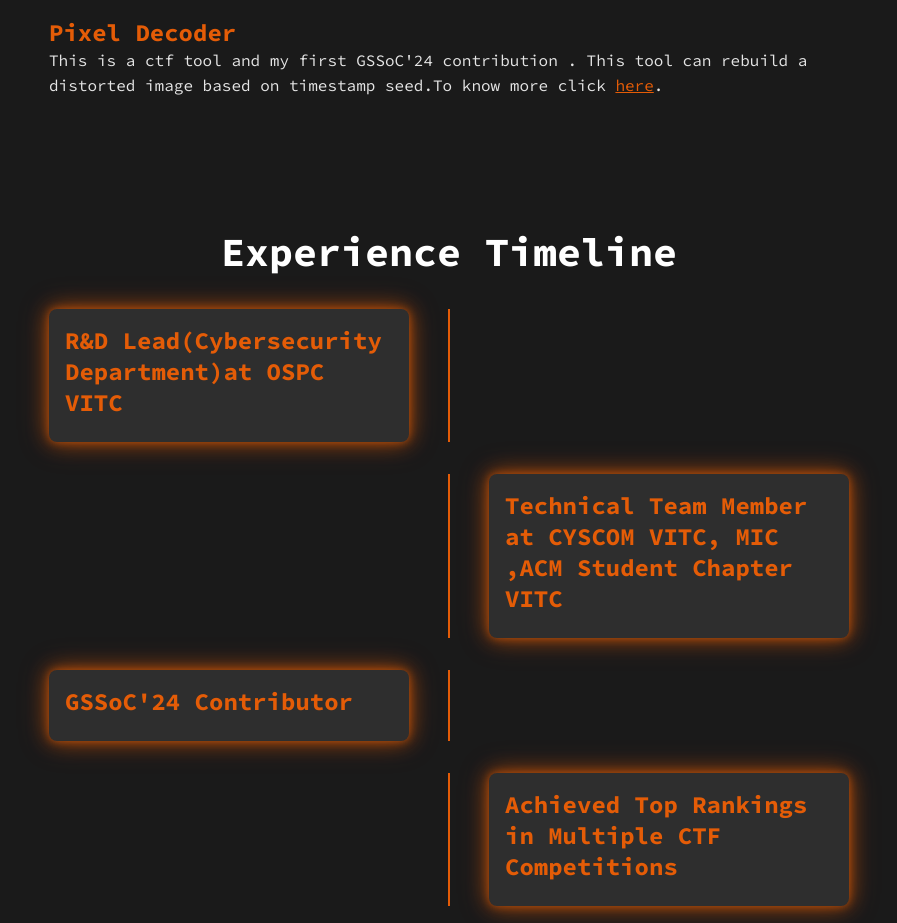
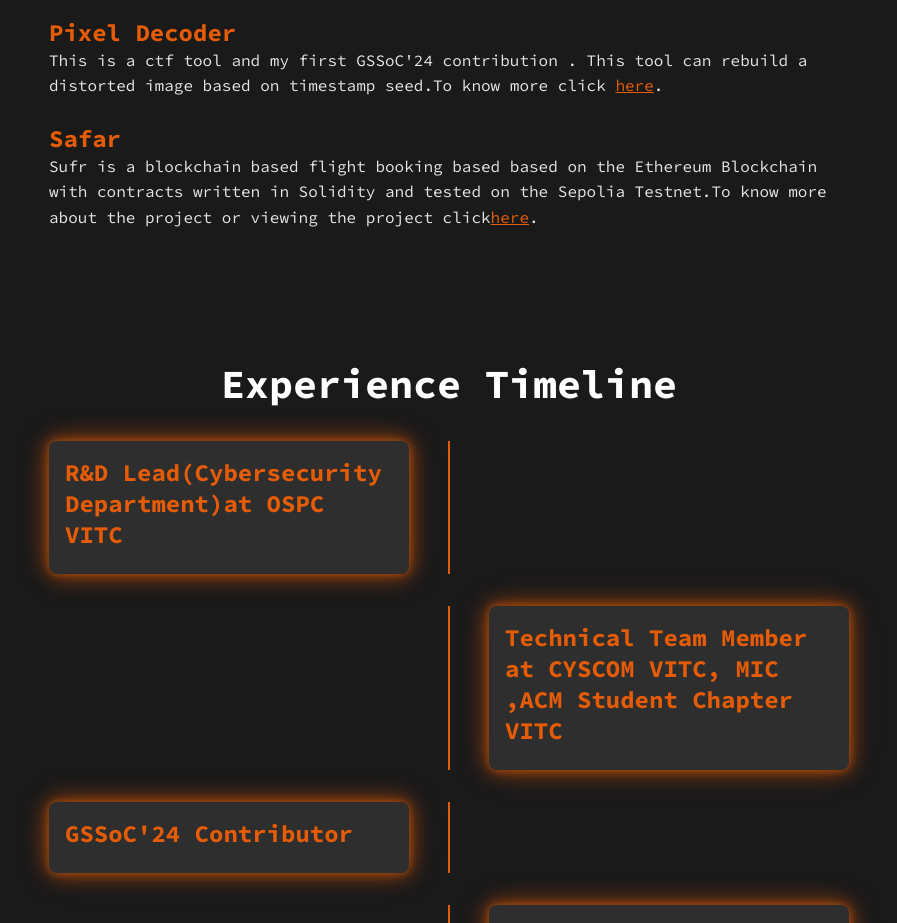
Before and after one commit to HackathonBuild/Ghostbyte, a plain HTML site: page index.html in a window 1280 px wide. Shown: the part 860-1783 px from the top of the page, without its empty margins (191-1088 px from the left). Drawn offline with Linux system fonts and the light colour scheme; a script that the page names is missing; a web font is replaced by a local one.

Commit message:
project added

```diff
--- a/index.html
+++ b/index.html
@@ -3,7 +3,7 @@
 <head>
     <meta charset="UTF-8">
     <meta name="viewport" content="width=device-width, initial-scale=1.0">
-    <title>Ghostbyte</title>
+    <title>My Portfolio</title>
     <link rel="stylesheet" href="style.css">
     <link rel="preconnect" href="https://fonts.googleapis.com">
     <link rel="preconnect" href="https://fonts.gstatic.com" crossorigin>
@@ -51,6 +51,10 @@
                 <div class="project">
                     <h3>Pixel Decoder</h3>
                     <p>This is a ctf tool and my first GSSoC'24 contribution . This tool can rebuild a distorted image based on timestamp seed.To know more click <a href="https://github.com/UTSAVS26/PyVerse/tree/main/Cybersecurity_Tools/Pixel_Decoder">here</a>.</p>
+                </div>
+                <div class="project">
+                    <h3>Safar</h3>
+                    <p>Sufr is a blockchain based flight booking based based on the Ethereum Blockchain with contracts written in Solidity and tested on the Sepolia Testnet.To know more about the project or viewing the project click<a href="https://github.com/Pranjal1804/Safar_Blockchain_Based_Travel_Booking_App" >here</a>.</p>
                 </div>
             </div>
         </section>
```
